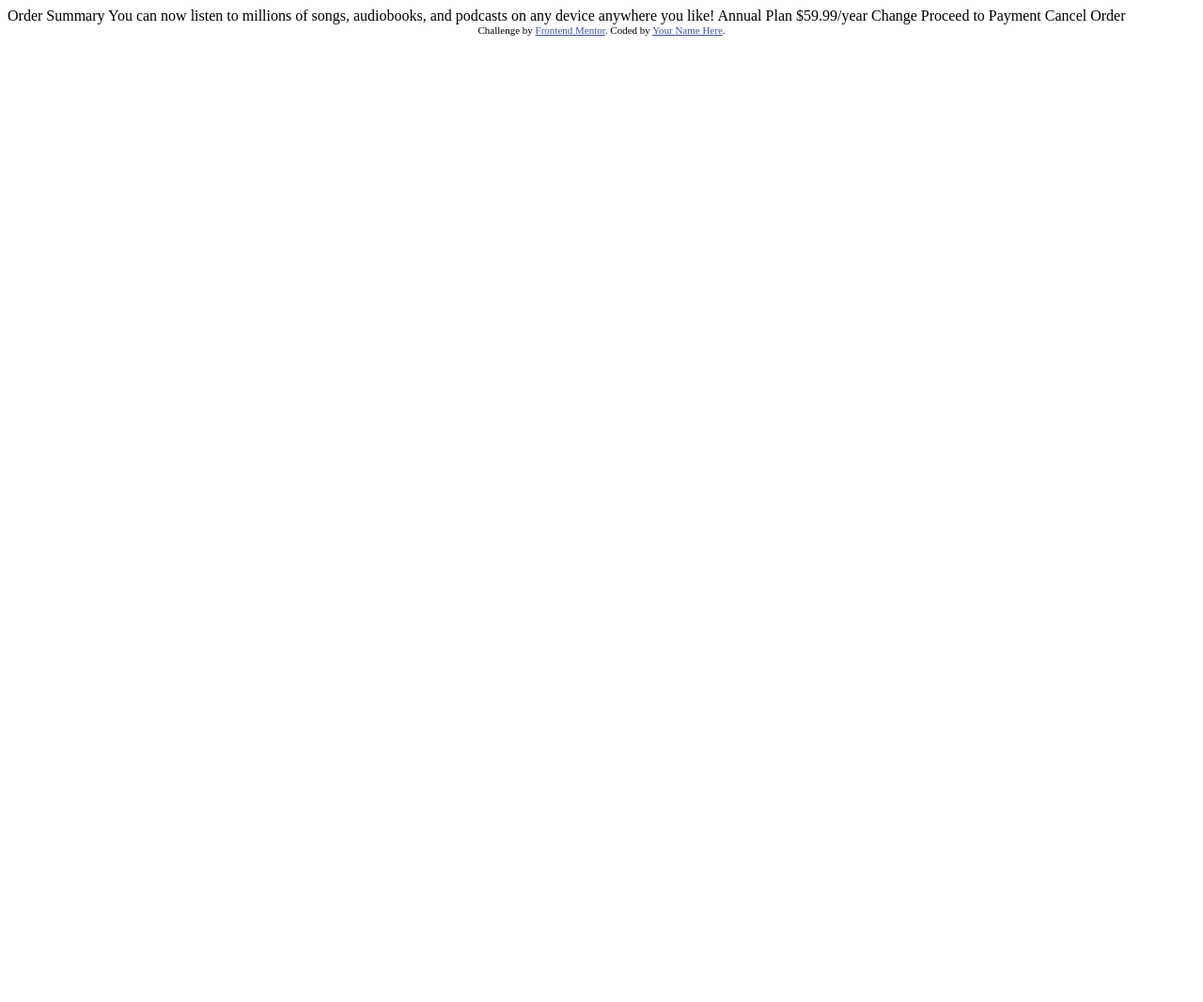
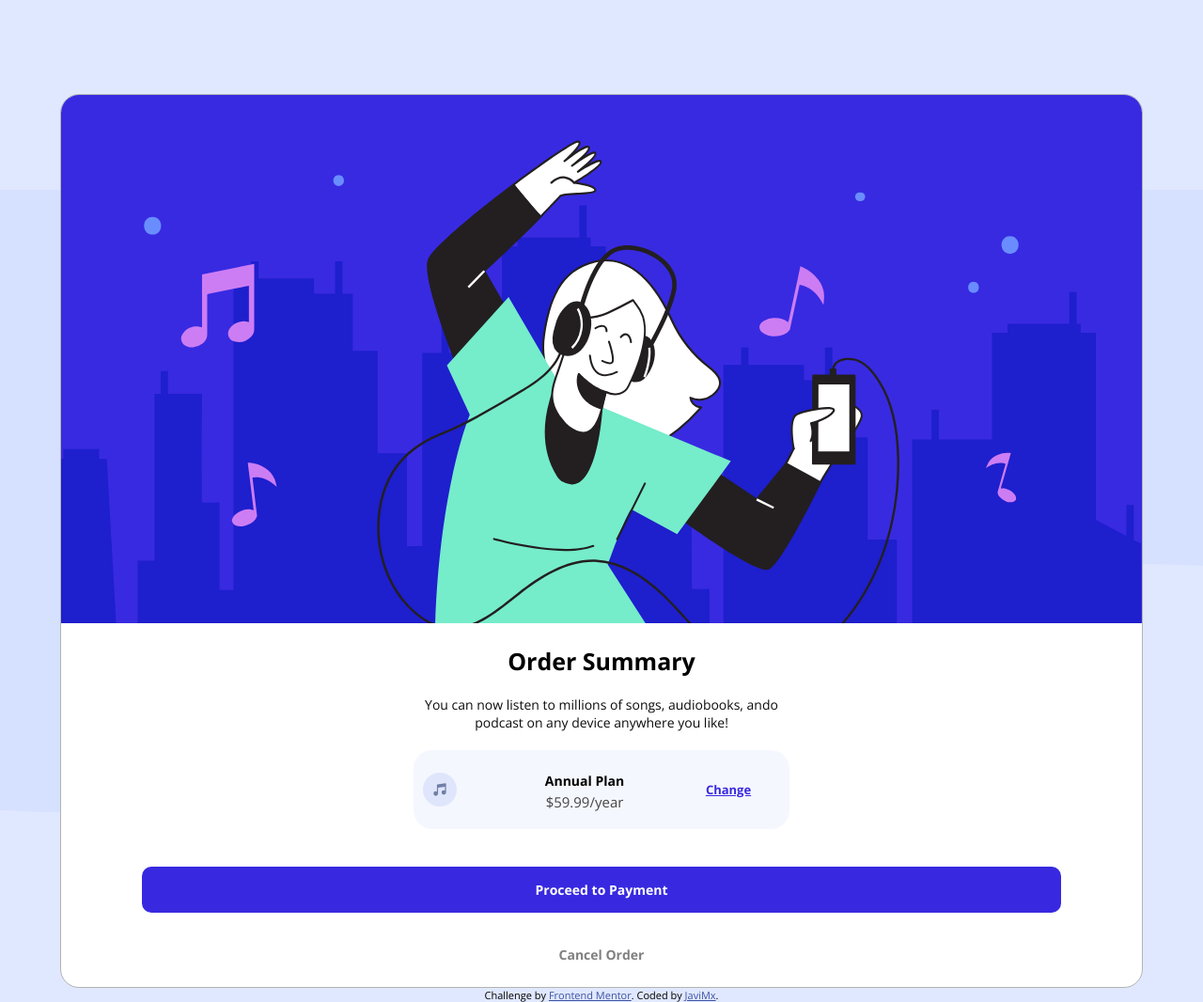
Before and after one commit to J4viMx/order-summary-component-main, a plain HTML site: page index.html in a window 1280 px wide. Shown: the whole page at 94% size. Before the commit the page ends 800 px from the top, so only its background shows below. Drawn offline with nearby package versions, Linux system fonts and the light colour scheme.

Commit message:
terrminado

```diff
--- /dev/null
+++ b/css/styles.css
@@ -0,0 +1,154 @@
+*{
+    margin: 0;
+    padding: 0;
+    box-sizing: border-box;
+}
+body{
+    font-family: 'Open Sans', sans-serif;
+    background-image: url(/src/img/pattern-background-mobile.svg);
+    background-repeat: no-repeat;
+    background-position: center center;
+    background-attachment: fixed;
+    background-size: contain;
+    min-height: 100vh;
+    background-color: hsl(225, 100%, 94%);
+}
+
+
+
+html{
+    box-sizing: border-box;
+    font-size: 62.5%; /* 1rem = 10px */
+}
+
+*, *:before, *:after{
+    box-sizing: inherit;
+}
+
+
+.contenedor{
+    /* max-width: 120rem;
+    width: 90%; */
+    width: min(70%, 40rem); /* Forma de agrupar lo anterior */
+    margin: 0 auto;
+}
+
+.contenedor-principal{
+    margin-top: 10rem;
+    background-color: white;
+    border: 1px solid rgb(179, 179, 179);
+    width: 90%;
+    border-radius: 2rem;
+    overflow: hidden;
+}
+
+.imagen-principal{
+    width: 100%;
+}
+
+.informacion{
+    text-align: center;
+    padding-top: 2rem;
+}
+
+.titulo{
+    white-space: nowrap;
+    font-weight: 900;
+    font-size: 2.5rem;
+}
+
+.texto{
+    padding-top: 2rem;
+    font-weight: 500;
+    color: rgb(12, 12, 12);
+    font-size: 1.4rem;
+}
+
+.plan{
+    background-color: hsl(225, 100%, 98%);
+    margin-top: 2rem;
+    display: grid;
+    grid-template-columns: 15% 50% 20%;
+    gap: 2rem;
+    padding: 1.8rem 1rem 1.8rem 1rem;
+    text-align: center;
+    border-radius: 2rem;
+}
+
+.icono{
+    align-self: center;
+    height: 75%;
+}
+
+.texto-negritas{
+    font-weight: 900;
+    font-size: 1.4rem;
+    white-space: nowrap;
+    padding-top: .5rem;
+    padding-bottom: .3rem;
+}
+
+.precio{
+    font-size: 1.5rem;
+    color: rgb(70, 70, 70);
+    font-weight: 500;
+}
+
+.boton-change{
+    margin-top: 1.5rem;
+    font-weight: 700;
+    font-size: 1.3rem;
+    color: hsl(245, 75%, 52%)
+}
+
+.botones{
+    display: flex;
+    flex-direction: column;
+    justify-content: center;
+    align-items: center;
+    margin-top: 3rem;
+
+}
+
+.boton{
+    text-decoration: none;
+    text-align: center;
+    width: 85%;
+    border-radius: 1rem;
+    font-size: 1.4rem;
+    padding: 1.5rem;
+    margin: 1rem;
+    font-weight: 700;
+}
+
+.boton-azul{
+    background-color: hsl(245, 75%, 52%);
+    color: white;
+}
+
+.boton-invisible{
+    background: transparent;
+    color: gray;
+}
+
+
+.boton-change:hover, .boton-invisible:hover{
+    text-decoration: none;
+    color: hsl(224, 23%, 55%);
+}
+
+.boton-azul:hover{
+    background-color: hsl(224, 23%, 55%);
+}
+
+
+@media (min-width: 1440px) {
+    .contenedor-principal{
+        width: 30%;
+    }
+
+    body{
+        background-image: url(/src/img/pattern-background-desktop.svg);
+        background-position: center -20rem;
+    }
+}
--- a/index.html
+++ b/index.html
@@ -5,6 +5,11 @@
   <meta name="viewport" content="width=device-width, initial-scale=1.0"> <!-- displays site properly based on user's device -->
 
   <link rel="icon" type="image/png" sizes="32x32" href="./images/favicon-32x32.png">
+
+  <link rel="preconnect" href="https://fonts.googleapis.com">
+  <link rel="preconnect" href="https://fonts.gstatic.com" crossorigin>
+  <link href="https://fonts.googleapis.com/css2?family=Open+Sans:ital,wght@0,300;0,700;1,400&display=swap" rel="stylesheet">
+  <link rel="stylesheet" href="/css/styles.css">
 
   <title>Frontend Mentor | Order summary card</title>
 
@@ -16,22 +21,40 @@
 </head>
 <body>
 
-  Order Summary
+  <div class="contenedor-principal contenedor">
 
-  You can now listen to millions of songs, audiobooks, and podcasts on any
-  device anywhere you like!
+      <img src="/src/img/illustration-hero.svg" alt="Disfrutando musica" class="imagen-principal">
 
-  Annual Plan
-  $59.99/year
 
-  Change
+    <div class="informacion contenedor">
+      <h1 class="titulo">Order Summary</h1>
+      <p class="texto"> You can now listen to millions of songs, audiobooks, ando podcast on any device anywhere you like!</p>
 
-  Proceed to Payment
-  Cancel Order
+      <div class="plan">
+
+        <img src="/src/img/icon-music.svg" alt="icon music" class="icono">
+        <div class="plan-precio">
+        <p class="texto-negritas">Annual Plan</p>
+        <p class="precio">$59.99/year</p>
+        </div>
+
+        <a href="#" class="boton-change">Change</a>
+      </div>
+
+    </div>
+
+    <div class="botones">
+    <a href="#" class="boton boton-azul">Proceed to Payment</a>
+    <a href="#" class="boton boton-invisible">Cancel Order</a>
+  </div>
+
+  </div>
+
+
 
   <div class="attribution">
     Challenge by <a href="https://www.frontendmentor.io?ref=challenge" target="_blank">Frontend Mentor</a>.
-    Coded by <a href="#">Your Name Here</a>.
+    Coded by <a href="#"> JaviMx</a>.
   </div>
 </body>
 </html>
```
Also changed, not shown: src/img/icon-music.svg (renamed from images/icon-music.svg), src/img/illustration-hero.svg (renamed from images/illustration-hero.svg), src/img/pattern-background-desktop.svg (renamed from images/pattern-background-desktop.svg), src/img/pattern-background-mobile.svg (renamed from images/pattern-background-mobile.svg).
